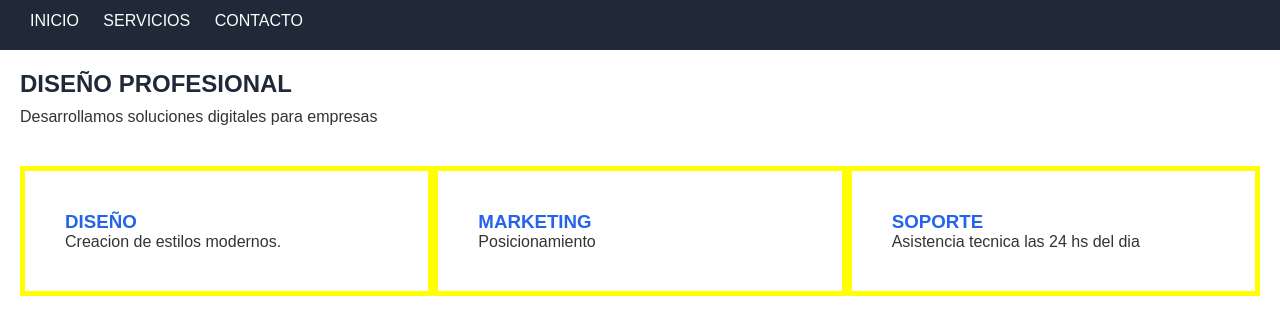
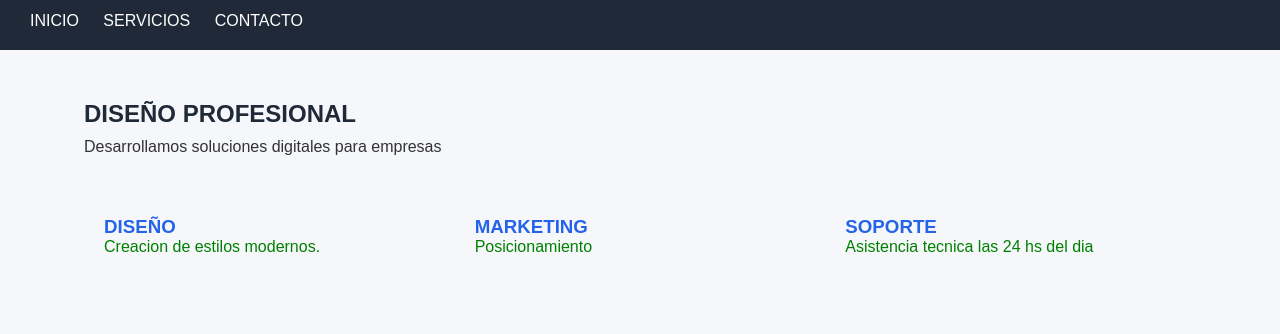
Before and after one commit to maxidina/PixelNorte, a plain HTML site: page index.html in a window 1280 px wide. Shown: the part 60-394 px from the top of the page. Drawn offline with Linux system fonts and the light colour scheme.

Commit message:
modificando stylos, colores y margenes

```diff
--- a/css/styles.css
+++ b/css/styles.css
@@ -5,7 +5,7 @@
 }
 
 body { font-family :Arial , sans-serif;
-	background-color: ;
+	background-color: #f5f7fa;
 	color:#333;
 }
 
@@ -33,7 +33,10 @@ nav a {text-decoration:none;
 
 nav a:hover{color:#60a5fa}
 
-main{padding:20px;}
+main{	width: 90%;
+	padding: 20px;
+	margin: 30px auto;
+}
 
 section {margin-botton: 20px;}
 section h2{margin-bottom: 10px;
@@ -48,12 +51,15 @@ section h2{margin-bottom: 10px;
 .grid-servicios article{flex: 1;}
 
 
-article{ backgroiund-color: Red;
-	padding: 40px;
-	border: 5px solid yellow;
+article{ backgroiund-color: white;
+	padding: 20px;
+	margin-bottom: 20px;
+	border-radius: 10px;
 
 }
 article h3 {color: #2563eb}
 
+article p {color : green;}
+
 article:hover{ transform: translatey(-10px);
 		transition: 0.3s;
```
